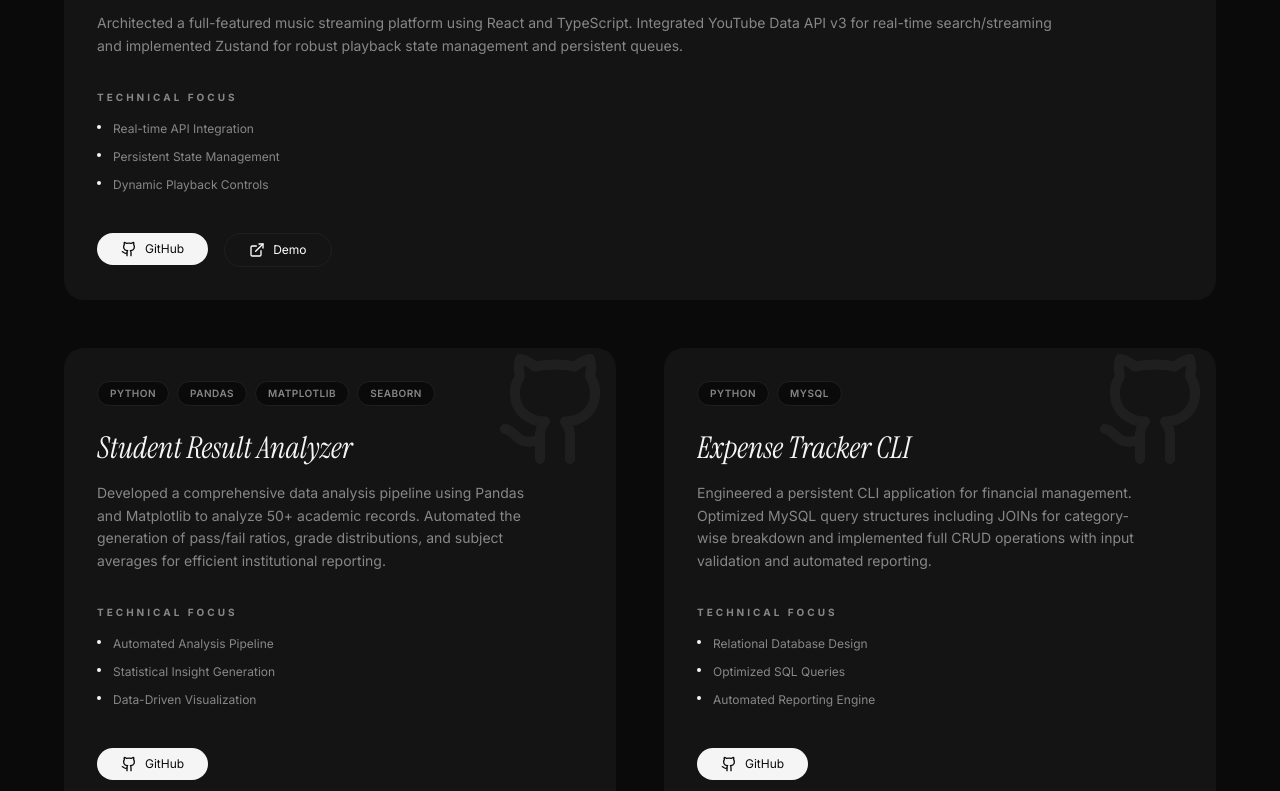
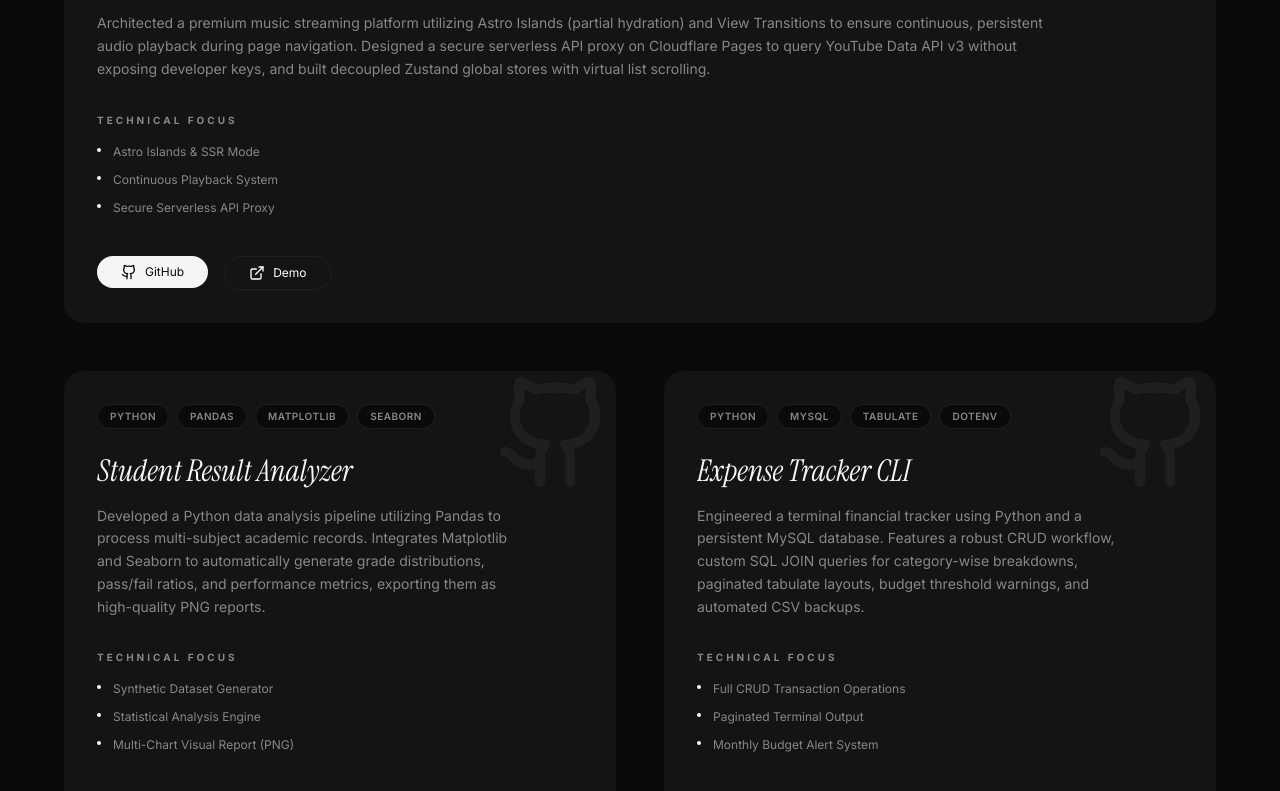
Before and after one commit to vijaybarhate/portfolio, a React (Vite) app: page / in a window 1280 px wide. Shown: the part 3060-3851 px from the top of the page. Built offline with nearby package versions, Linux system fonts and the light colour scheme.

Commit message:
docs: update project descriptions and resume to align with READMEs

```diff
--- a/src/data/projects.ts
+++ b/src/data/projects.ts
@@ -14,16 +14,16 @@ export const projects: Project[] = [
   {
     id: "sonivio",
     title: "SONIVIO Music Streaming Platform",
-    description: "Architected a music streaming platform integrating YouTube Data API v3, featuring a persistent playback state and custom glassmorphic UI.",
-    longDescription: "Architected a full-featured music streaming platform using React and TypeScript. Integrated YouTube Data API v3 for real-time search/streaming and implemented Zustand for robust playback state management and persistent queues.",
-    stack: ["React", "TypeScript", "Tailwind CSS", "Zustand", "Framer Motion", "Axios"],
+    description: "Premium music streaming platform built with Astro Islands architecture, Zustand state management, and a secure YouTube API proxy supporting persistent playback, playlists, favorites, and listening history.",
+    longDescription: "Architected a premium music streaming platform utilizing Astro Islands (partial hydration) and View Transitions to ensure continuous, persistent audio playback during page navigation. Designed a secure serverless API proxy on Cloudflare Pages to query YouTube Data API v3 without exposing developer keys, and built decoupled Zustand global stores with virtual list scrolling.",
+    stack: ["Astro", "React", "TypeScript", "Tailwind CSS", "Zustand", "Framer Motion"],
     features: [
-      "Real-time API Integration",
-      "Persistent State Management",
-      "Dynamic Playback Controls",
-      "High-Performance UI Engine",
-      "Mobile-First Architecture",
-      "Responsive Layout System"
+      "Astro Islands & SSR Mode",
+      "Continuous Playback System",
+      "Secure Serverless API Proxy",
+      "Decoupled Zustand Architecture",
+      "Virtual List Scrolling (60FPS)",
+      "Time-Based Dynamic Greetings"
     ],
     githubUrl: "https://github.com/vijaybarhate/SONIVIO-Music-Player",
     liveUrl: "https://vijaybarhate.github.io/SONIVIO-Music-Player/"
@@ -31,48 +31,48 @@ export const projects: Project[] = [
   {
     id: "result-analyzer",
     title: "Student Result Analyzer",
-    description: "Developed a Python-driven analysis suite for 50+ academic records, generating automated statistical insights and performance charts.",
-    longDescription: "Developed a comprehensive data analysis pipeline using Pandas and Matplotlib to analyze 50+ academic records. Automated the generation of pass/fail ratios, grade distributions, and subject averages for efficient institutional reporting.",
+    description: "Python-based academic data analysis suite that automatically generates realistic student records and produces publication-ready visualization charts and reports.",
+    longDescription: "Developed a Python data analysis pipeline utilizing Pandas to process multi-subject academic records. Integrates Matplotlib and Seaborn to automatically generate grade distributions, pass/fail ratios, and performance metrics, exporting them as high-quality PNG reports.",
     stack: ["Python", "Pandas", "Matplotlib", "Seaborn"],
     features: [
-      "Automated Analysis Pipeline",
-      "Statistical Insight Generation",
-      "Data-Driven Visualization",
-      "Trend Tracking Systems",
-      "Performance Benchmarking",
-      "CLI Data Processing"
+      "Synthetic Dataset Generator",
+      "Statistical Analysis Engine",
+      "Multi-Chart Visual Report (PNG)",
+      "Academic Performance Tracking",
+      "Grade Distribution Analysis",
+      "CLI Report Automation"
     ],
     githubUrl: "https://github.com/vijaybarhate/Student-Result-Analyzer"
   },
   {
     id: "expense-tracker",
     title: "Expense Tracker CLI",
-    description: "Built a CLI financial management system with MySQL integration, featuring relational table JOINs and automated monthly summaries.",
-    longDescription: "Engineered a persistent CLI application for financial management. Optimized MySQL query structures including JOINs for category-wise breakdown and implemented full CRUD operations with input validation and automated reporting.",
-    stack: ["Python", "MySQL"],
+    description: "Command-line expense management application built with Python and MySQL, featuring paginated data grids, monthly budget threshold alerts, and CSV exports.",
+    longDescription: "Engineered a terminal financial tracker using Python and a persistent MySQL database. Features a robust CRUD workflow, custom SQL JOIN queries for category-wise breakdowns, paginated tabulate layouts, budget threshold warnings, and automated CSV backups.",
+    stack: ["Python", "MySQL", "Tabulate", "Dotenv"],
     features: [
-      "Relational Database Design",
-      "Optimized SQL Queries",
-      "Automated Reporting Engine",
-      "Full CRUD Workflows",
-      "Data Integrity Validation",
-      "Formatted Data Export"
+      "Full CRUD Transaction Operations",
+      "Paginated Terminal Output",
+      "Monthly Budget Alert System",
+      "Category & Date Range Filtering",
+      "Automated CSV Export Engine",
+      "Optimized Relational Queries"
     ],
     githubUrl: "https://github.com/vijaybarhate/Expense-Tracker-SQL"
   },
   {
     id: "fee-management",
     title: "School Fee Management System",
-    description: "Engineered a school administration engine managing student/fee transactions across normalized MySQL schemas with transactional integrity.",
-    longDescription: "Engineered a school administration engine using Python and MySQL. Managed normalized relational schemas, implemented JOIN queries for complex fee summaries, and integrated a validation system to prevent data duplication.",
-    stack: ["Python", "MySQL", "Tabulate"],
+    description: "School fee administration CLI engine built with Python and MySQL that manages student enrollment and logs month-based payment transactions.",
+    longDescription: "Developed a command-line administration system managing student profile records and financial transactions. Utilizes Python and MySQL to handle normalized database tables, advanced multi-criteria searches, payment duplicate checks, and structured tabulated reports.",
+    stack: ["Python", "MySQL", "Tabulate", "Pyfiglet"],
     features: [
-      "Normalized Schema Design",
-      "Relational Data Integrity",
-      "Complex JOIN Workflows",
-      "Admin Transaction Logic",
-      "Input Sanitization System",
-      "Data Reporting Layer"
+      "Multi-Criteria Student Search",
+      "Normalized Database Transactions",
+      "Payment Duplicate Prevention",
+      "Month-Based Fee Tracking",
+      "Input Validation & Safety Prompts",
+      "Tabulated Administration Console"
     ],
     githubUrl: "https://github.com/vijaybarhate/School-Fee-Management"
   }
```
Also changed, not shown: 1 other file (tests, documents, lock files or other folders).
